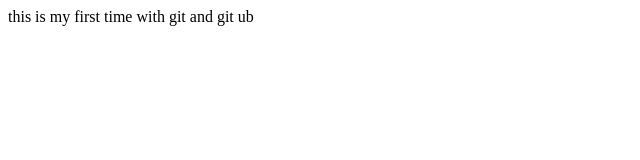
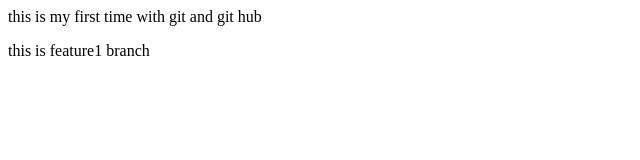
Before and after one commit to MuditAgarwal-93/localrepo, a plain HTML site: page index.html in a window 1280 px wide. Shown: the whole page, without its empty margins (0-640 px from the left). Drawn offline with Linux system fonts and the light colour scheme.

Commit message:
Add new feature1

```diff
--- a/index.html
+++ b/index.html
@@ -1,3 +1,2 @@
-<p> this is my first time with git and git ub
-
-</p>
+<p> this is my first time with git and git hub</p>
+<p> this is feature1 branch</p>
```
